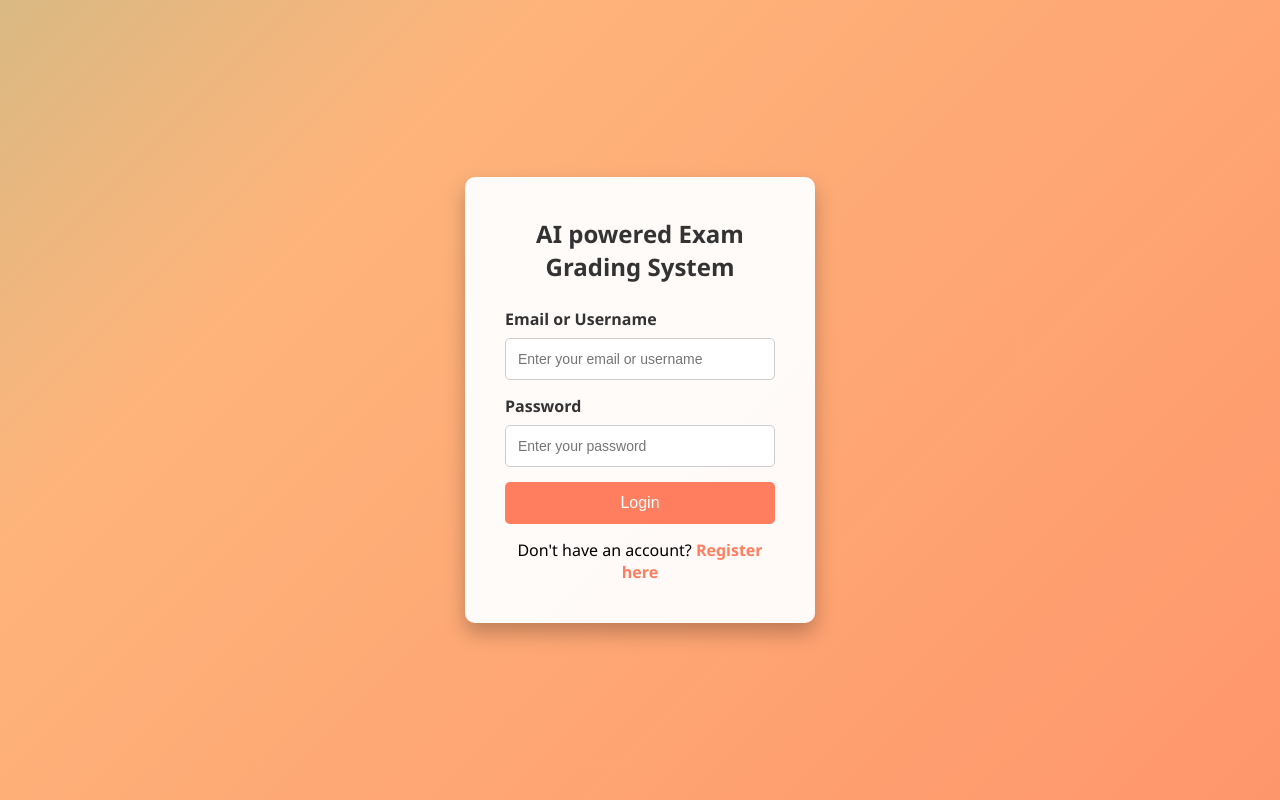
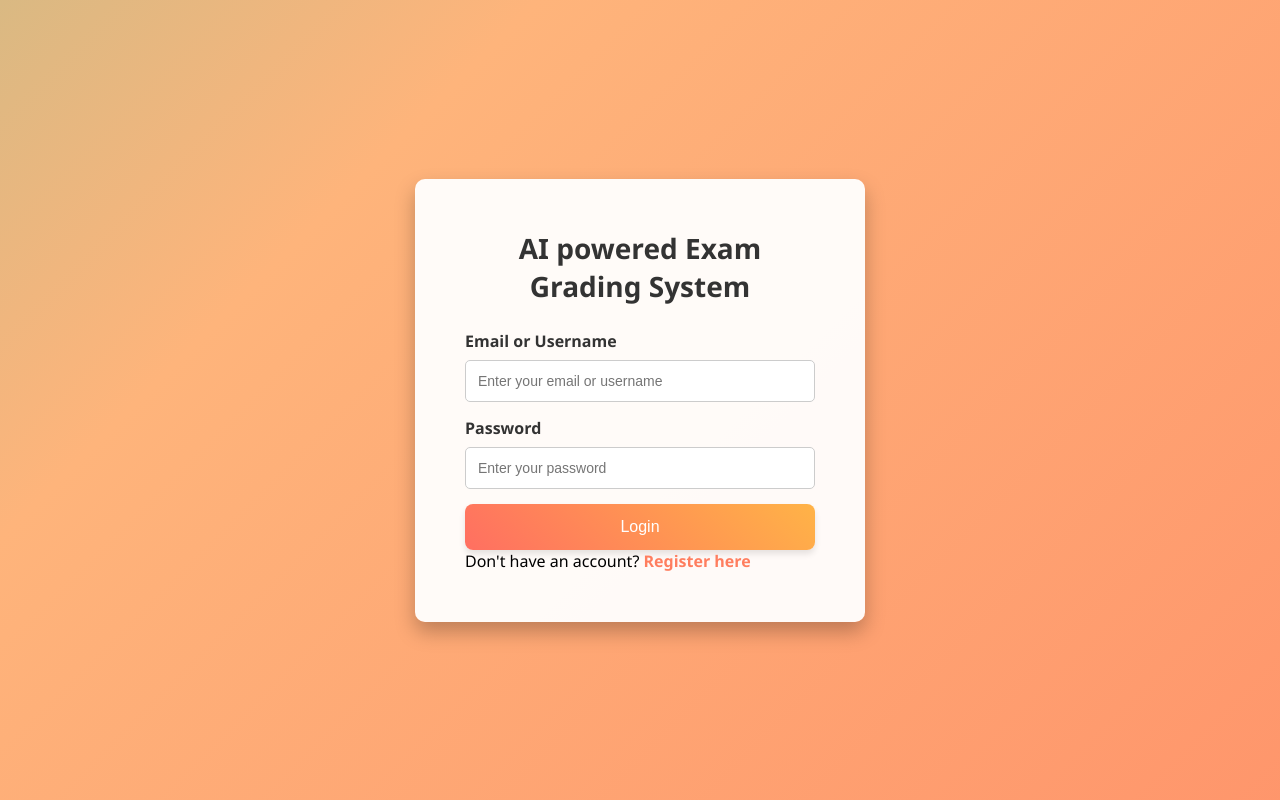
Before and after one commit to Sahith200444/Aigrading, a Flask app: page / in a window 1280 px wide. Run offline with Flask 3, Linux system fonts and the light colour scheme; some libraries are stand-ins or nearby versions.

Commit message:
Update auth.html

```diff
--- a/templates/auth.html
+++ b/templates/auth.html
@@ -33,9 +33,9 @@
     /* Container Styles */
     .container {
       background: rgba(255, 255, 255, 0.95);
-      padding: 40px;
+      padding: 50px;
       border-radius: 10px;
-      width: 350px;
+      width: 450px;
       box-shadow: 0 10px 20px rgba(0,0,0,0.25);
       animation: fadeInUp 0.8s ease-out;
     }
@@ -54,7 +54,7 @@
       margin-bottom: 25px;
     }
     .header h1 {
-      font-size: 24px;
+      font-size: 28px;
       color: #333;
     }
     .form-group {
@@ -80,25 +80,49 @@
     }
     .btn {
       width: 100%;
-      padding: 12px;
+      padding: 14px;
       border: none;
-      border-radius: 5px;
+      border-radius: 8px;
       color: #fff;
       font-size: 16px;
       cursor: pointer;
       transition: background 0.3s, transform 0.2s;
+      box-shadow: 0 4px 6px rgba(0,0,0,0.1);
     }
     .btn:hover {
       transform: translateY(-2px);
     }
-    .link {
-      text-align: center;
-      margin-top: 15px;
+    /* Login Section Specific Styles */
+    .login-section .btn {
+      background: linear-gradient(45deg, #ff6f61, #ffb347);
     }
-    .link a {
+    .login-section .btn:hover {
+      background: linear-gradient(45deg, #ff7e5f, #ffcb7b);
+    }
+    .login-section .link a {
+      color: #ff7e5f;
       text-decoration: none;
       font-weight: bold;
       transition: color 0.3s;
+    }
+    .login-section .link a:hover {
+      color: #ffb347;
+    }
+    /* Register Section Specific Styles */
+    .register-section .btn {
+      background: linear-gradient(45deg, #43cea2, #185a9d);
+    }
+    .register-section .btn:hover {
+      background: linear-gradient(45deg, #5fc3b3, #2575fc);
+    }
+    .register-section .link a {
+      color: #43cea2;
+      text-decoration: none;
+      font-weight: bold;
+      transition: color 0.3s;
+    }
+    .register-section .link a:hover {
+      color: #185a9d;
     }
     /* Form Section Visibility */
     .form-section {
@@ -117,32 +141,6 @@
         opacity: 1;
         transform: translateY(0);
       }
-    }
-    /* Login Specific Styles */
-    .login-section .btn {
-      background: #ff7e5f;
-    }
-    .login-section .btn:hover {
-      background: #feb47b;
-    }
-    .login-section .link a {
-      color: #ff7e5f;
-    }
-    .login-section .link a:hover {
-      color: #feb47b;
-    }
-    /* Register Specific Styles */
-    .register-section .btn {
-      background: #43cea2;
-    }
-    .register-section .btn:hover {
-      background: #185a9d;
-    }
-    .register-section .link a {
-      color: #43cea2;
-    }
-    .register-section .link a:hover {
-      color: #185a9d;
     }
   </style>
   <script>
```
